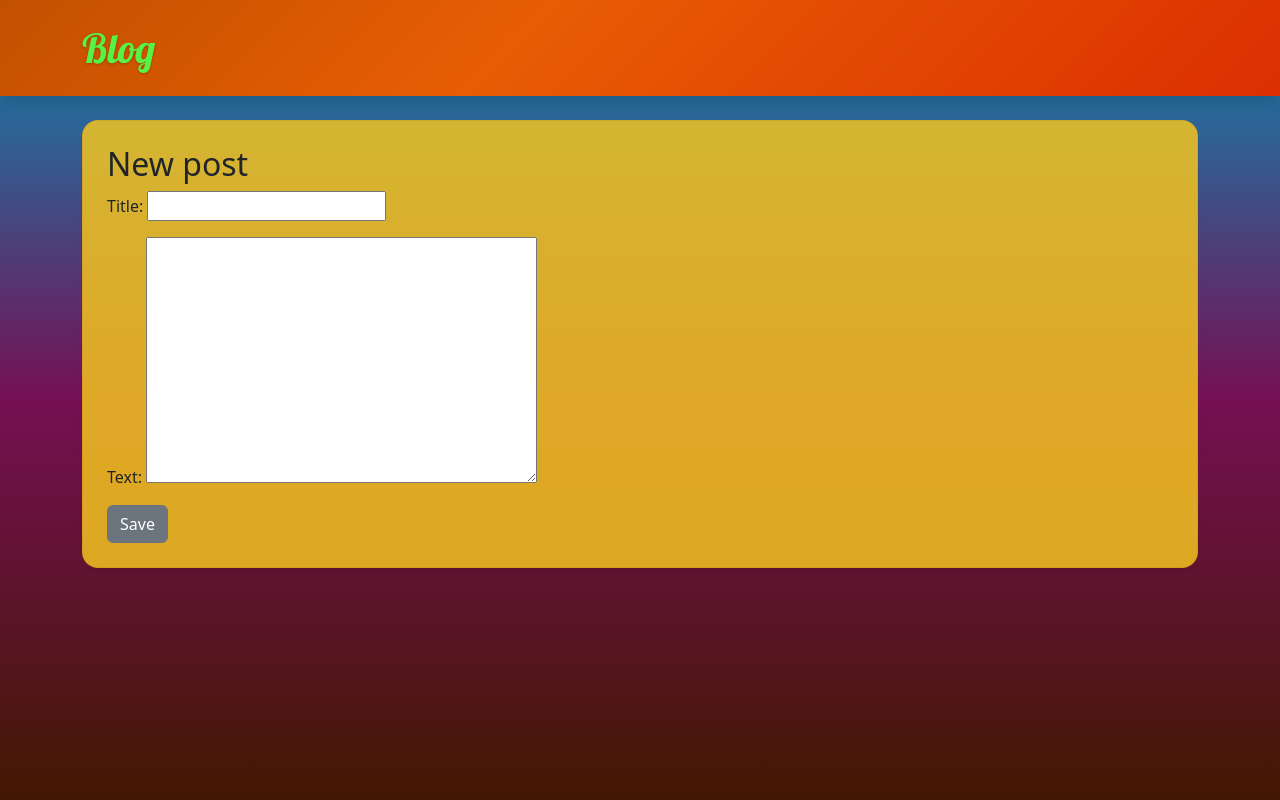
After one commit to itsDV7/django-blog, a Django app: page /post/new/ in a window 1280 px wide. The commit adds this page. Run offline with Django 5.2, Linux system fonts and the light colour scheme.

Commit message:
Add views to create blogs inside site

```diff
--- /dev/null
+++ b/blog/forms.py
@@ -0,0 +1,8 @@
+from django import forms
+from .models import Post
+
+class PostForm(forms.ModelForm):
+
+    class Meta:
+        model = Post
+        fields = ('title', 'text')
--- /dev/null
+++ b/blog/static/css/blog.css
@@ -0,0 +1,43 @@
+/* Colorful blog – header, container, cards */
+
+.blog-body {
+    background: linear-gradient(180deg, #0c8ab5 0%, #751053 50%, #431801 100%);
+    min-height: 100vh;
+}
+
+.blog-header {
+    background: linear-gradient(135deg, #c25100 0%, #e85d04 40%, #dc2f02 100%);
+}
+
+.blog-header h1 {
+    font-family: 'Lobster', cursive;
+}
+
+.blog-header h1 a {
+    color: #57f246;
+    text-decoration: none;
+    text-shadow: 0 1px 3px rgba(0,0,0,0.25);
+}
+
+.blog-header h1 a:hover {
+    color: #57f246;
+    opacity: 0.95;
+}
+
+.blog-container {
+    background: rgba(242, 196, 32, 0.85);
+    border: 1px solid rgba(200, 81, 0, 0.15);
+}
+
+.post-card {
+    background: #20f6d2;
+}
+
+.post-title-link {
+    color: #0d6efd;
+    text-decoration: none;
+}
+
+.post-title-link:hover {
+    color: #dc2f02;
+}
--- /dev/null
+++ b/blog/templates/blog/base.html
@@ -0,0 +1,30 @@
+{% load static %}
+<!DOCTYPE html>
+<html lang="en">
+<head>
+    <meta charset="utf-8">
+    <meta name="viewport" content="width=device-width, initial-scale=1">
+    <title>Blog</title>
+    <link rel="stylesheet" href="https://cdn.jsdelivr.net/npm/bootstrap@5.3.3/dist/css/bootstrap.min.css" integrity="sha384-QWTKZyjpPEjISv5WaRU9OFeRpok6YctnYmDr5pNlyT2bRjXh0JMhjY6hW+ALEwIH" crossorigin="anonymous">
+    <link rel="stylesheet" href="https://fonts.googleapis.com/css2?family=Lobster&display=swap">
+    <link rel="stylesheet" href="{% static 'css/blog.css' %}">
+</head>
+<body class="blog-body">
+    <header class="blog-header py-4 shadow">
+        <div class="container">
+            {% if user.is_authenticated %}
+                <a href="{% url 'post_new' %}" class="btn btn-outline-secondary">New Post</a>
+            {% endif %}
+            <h1 class="mb-0"><a href="/">Blog</a></h1>
+        </div>
+    </header>
+    <main class="blog-main py-4">
+        <div class="container">
+            <div class="blog-container p-4 rounded-4 shadow-sm">
+                {% block content %}
+                {% endblock %}
+            </div>
+        </div>
+    </main>
+</body>
+</html>
--- /dev/null
+++ b/blog/templates/blog/post_edit.html
@@ -0,0 +1,9 @@
+{% extends 'blog/base.html' %}
+
+{% block content %}
+    <h2>New post</h2>
+    <form method="POST" class="post-form">{% csrf_token %}
+        {{ form.as_p }}
+        <button type="submit" class="save btn btn-secondary">Save</button>
+    </form>
+{% endblock %}
--- a/blog/urls.py
+++ b/blog/urls.py
@@ -2,5 +2,7 @@ from django.urls import path
 from . import views
 
 urlpatterns = [
-    path('', views.post_list, name='post_list')
+    path('', views.post_list, name='post_list'),
+    path('post/<int:pk>/', views.post_detail, name='post_detail'),
+    path('post/new/', views.post_new, name='post_new'),
 ]
--- a/blog/views.py
+++ b/blog/views.py
@@ -1,8 +1,29 @@
-from django.shortcuts import render
+from django.shortcuts import render, get_object_or_404
 from django.utils import timezone
 from .models import Post
+from .forms import PostForm
+from django.shortcuts import redirect
 
 
 def post_list(request):
     posts = Post.objects.filter(published_date__lte=timezone.now()).order_by('published_date')
     return render(request, 'blog/post_list.html', {'posts': posts})
+
+
+def post_detail(request, pk):
+    post = get_object_or_404(Post, pk=pk)
+    return render(request, 'blog/post_detail.html', {'post': post})
+
+
+def post_new(request):
+    if request.method == "POST":
+        form = PostForm(request.POST)
+        if form.is_valid():
+            post = form.save(commit=False)
+            post.author = request.user
+            post.published_date = timezone.now()
+            post.save()
+            return redirect('post_detail', pk=post.pk)
+    else:
+        form = PostForm()
+    return render(request, 'blog/post_edit.html', {'form': form})
```
Also changed, not shown: blog/templates/blog/post_detail.html (added, +11 -0 lines), blog/templates/blog/post_list.html (+16 -10 lines).
